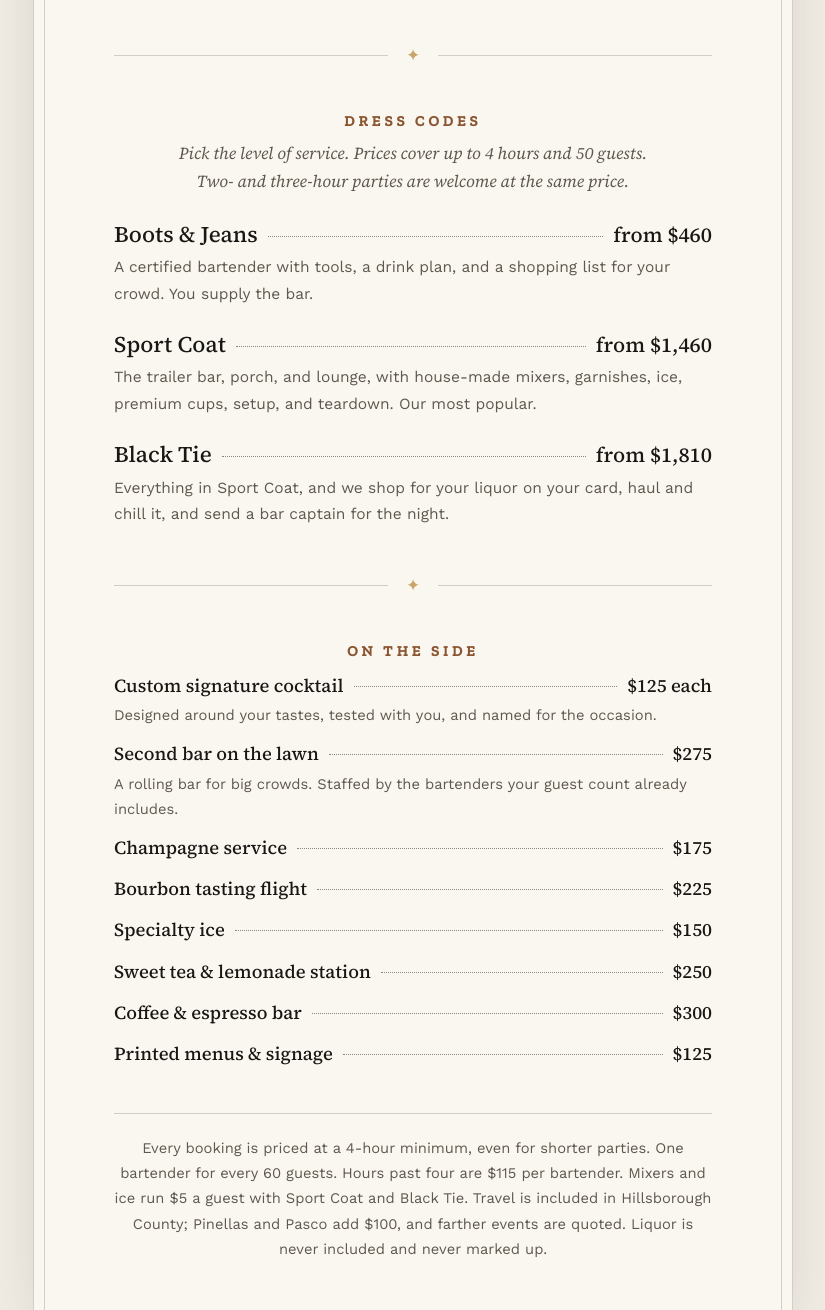
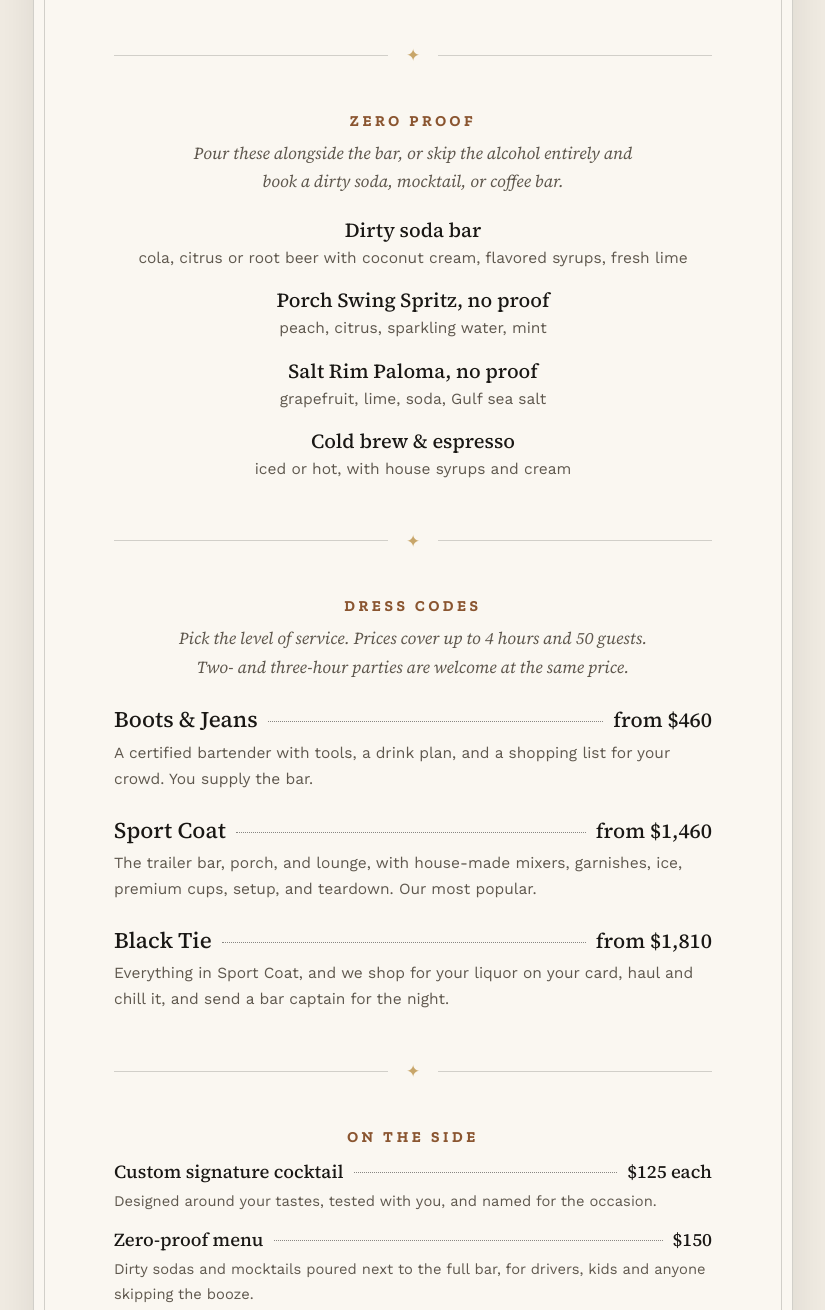
Before and after one commit to Mdespres84/salt-still, a plain HTML site: page index.html in a window 1280 px wide. Shown: the part 4014-5324 px from the top of the page, without its empty margins (227-1052 px from the left). Drawn offline with nearby package versions, Linux system fonts and the light colour scheme.

Commit message:
Add zero-proof options: dirty sodas, mocktails, coffee
- New Zero proof section on the menu card
- 'What are we pouring?' choice on the inquiry card; zero-proof-only bars
  use $9/guest (we supply every drink) instead of $5 mixers
- Zero-proof menu add-on ($150) alongside a full bar
- FAQ entry for a bar with no alcohol

Co-Authored-By: Claude Opus 5.5 <noreply@anthropic.com>
Claude-Session: https://claude.ai/code/session_015u4XmTNTGrCTBXT7YpLnkN

```diff
--- a/assets/js/main.js
+++ b/assets/js/main.js
@@ -47,6 +47,7 @@
   var RATE = 115;        // per bartender, per hour
   var RIG = 750;         // trailer bar, Sport Coat and Black Tie
   var MIXERS = 5;        // per guest, Sport Coat and Black Tie
+  var ZERO_PROOF = 9;    // per guest when the whole bar is zero proof (we supply every drink)
   var CONCIERGE = 350;   // Black Tie: shopping, hauling, bar captain (flat, never tied to alcohol)
   var GUESTS_PER_BARTENDER = 60;
   var CUSTOM = 125;      // per custom signature cocktail
@@ -76,7 +77,9 @@
     var pkg = picked ? picked.getAttribute('data-pkg') : '2';
     var billed = Math.max(MIN_HOURS, hours);
     var total = RATE * bartenders * billed;
-    if (pkg !== '1') total += RIG + MIXERS * guests;
+    var drinksEl = form.querySelector('input[name="drinks"]:checked');
+    var dry = drinksEl && drinksEl.value === 'Zero proof only';
+    if (pkg !== '1') total += RIG + (dry ? ZERO_PROOF : MIXERS) * guests;
     if (pkg === '3') total += CONCIERGE;
     var extras = 0;
     form.querySelectorAll('input[name="extras"]:checked').forEach(function (c) { extras += parseFloat(c.getAttribute('data-price')); });
@@ -88,10 +91,10 @@
     total += travel;
 
     totalEl.textContent = money(total);
-    detailEl.textContent = (picked ? picked.value : 'Sport Coat') + ' · ' + guests + ' guests · ' + hours + ' hours · ' +
+    detailEl.textContent = (picked ? picked.value : 'Sport Coat') + (dry ? ', zero proof' : '') + ' · ' + guests + ' guests · ' + hours + ' hours · ' +
       bartenders + (bartenders === 1 ? ' bartender' : ' bartenders') + (hours < MIN_HOURS ? ', priced at the 4-hour minimum' : '') +
       (custom ? ' · ' + custom + (custom === 1 ? ' custom cocktail' : ' custom cocktails') : '') +
-      (travel ? ' · $' + travel + ' travel' : '') + (feeAttr === 'quote' ? ' · travel quoted separately' : '') + '. Before tax. Liquor not included.';
+      (travel ? ' · $' + travel + ' travel' : '') + (feeAttr === 'quote' ? ' · travel quoted separately' : '') + (dry ? '. Before tax.' : '. Before tax. Liquor not included.');
     estField.value = money(total) + ' (' + detailEl.textContent + ')';
   }
   form.querySelectorAll('input, select').forEach(function (el) {
--- a/index.html
+++ b/index.html
@@ -119,6 +119,19 @@
       <div class="menu-rule" aria-hidden="true"><span>✦</span></div>
 
       <div class="menu-block">
+        <h3>Zero proof</h3>
+        <p class="menu-note">Pour these alongside the bar, or skip the alcohol entirely and book a dirty soda, mocktail, or coffee bar.</p>
+        <ul class="menu-list drinks">
+          <li><span class="item">Dirty soda bar</span><span class="desc">cola, citrus or root beer with coconut cream, flavored syrups, fresh lime</span></li>
+          <li><span class="item">Porch Swing Spritz, no proof</span><span class="desc">peach, citrus, sparkling water, mint</span></li>
+          <li><span class="item">Salt Rim Paloma, no proof</span><span class="desc">grapefruit, lime, soda, Gulf sea salt</span></li>
+          <li><span class="item">Cold brew &amp; espresso</span><span class="desc">iced or hot, with house syrups and cream</span></li>
+        </ul>
+      </div>
+
+      <div class="menu-rule" aria-hidden="true"><span>✦</span></div>
+
+      <div class="menu-block">
         <h3>Dress codes</h3>
         <p class="menu-note">Pick the level of service. Prices cover up to 4 hours and 50 guests. Two- and three-hour parties are welcome at the same price.</p>
         <ul class="menu-list priced">
@@ -143,6 +156,7 @@
         <h3>On the side</h3>
         <ul class="menu-list priced compact">
           <li><span class="row"><span class="item">Custom signature cocktail</span><span class="dots" aria-hidden="true"></span><span class="price">$125 each</span></span><span class="desc">Designed around your tastes, tested with you, and named for the occasion.</span></li>
+          <li><span class="row"><span class="item">Zero-proof menu</span><span class="dots" aria-hidden="true"></span><span class="price">$150</span></span><span class="desc">Dirty sodas and mocktails poured next to the full bar, for drivers, kids and anyone skipping the booze.</span></li>
           <li><span class="row"><span class="item">Second bar on the lawn</span><span class="dots" aria-hidden="true"></span><span class="price">$275</span></span><span class="desc">A rolling bar for big crowds. Staffed by the bartenders your guest count already includes.</span></li>
           <li><span class="row"><span class="item">Champagne service</span><span class="dots" aria-hidden="true"></span><span class="price">$175</span></span></li>
           <li><span class="row"><span class="item">Bourbon tasting flight</span><span class="dots" aria-hidden="true"></span><span class="price">$225</span></span></li>
@@ -154,7 +168,7 @@
       </div>
 
       <footer class="menu-foot">
-        <p>Every booking is priced at a 4-hour minimum, even for shorter parties. One bartender for every 60 guests. Hours past four are $115 per bartender. Mixers and ice run $5 a guest with Sport Coat and Black Tie. Travel is included in Hillsborough County; Pinellas and Pasco add $100, and farther events are quoted. Liquor is never included and never marked up.</p>
+        <p>Every booking is priced at a 4-hour minimum, even for shorter parties. One bartender for every 60 guests. Hours past four are $115 per bartender. Mixers and ice run $5 a guest with Sport Coat and Black Tie; for a fully zero-proof bar we supply every drink, at $9 a guest. Adding a zero-proof menu next to the full bar is $150. Travel is included in Hillsborough County; Pinellas and Pasco add $100, and farther events are quoted. Liquor is never included and never marked up.</p>
       </footer>
     </article>
   </div>
@@ -188,12 +202,13 @@
   <div class="wrap">
     <h2>Before you <em>RSVP.</em></h2>
     <div class="qa">
-      <div><h3>Do I need a liquor license?</h3><p>Not for a private event where you buy the alcohol and guests aren't charged for drinks. We don't offer cash bars at this time.</p></div>
+      <div><h3>Do I need a liquor license?</h3><p>Not for a private event where you buy the alcohol and guests aren't charged for drinks, and not at all for a zero-proof bar. We don't offer cash bars at this time.</p></div>
       <div><h3>What happens to the liquor we don't open?</h3><p>It's yours. It goes home with you at the end of the night.</p></div>
       <div><h3>How much should I buy?</h3><p>Every booking comes with a shopping list built for your guest count and hours. A good rule is about one drink per guest per hour.</p></div>
       <div><h3>Can the trailer reach my property?</h3><p>If a pickup towing a trailer can get there, we usually can. We'll check the spot by photos or a visit before your date.</p></div>
       <div><h3>Are you insured?</h3><p>Yes, with general and liquor liability coverage. We'll send your venue a certificate on request.</p></div>
       <div><h3>Can we book a shorter party?</h3><p>Yes. We do two- and three-hour events. They're priced at our 4-hour minimum, the same as a four-hour booking.</p></div>
+      <div><h3>Can we have a bar with no alcohol?</h3><p>Yes. Book any dress code as a zero-proof bar with dirty sodas, mocktails, or coffee. With Sport Coat and Black Tie we supply every drink, so there's nothing for you to buy.</p></div>
       <div><h3>Can you make a drink just for us?</h3><p>Yes. Classic and house drinks are part of every booking. A custom signature cocktail, built and tasted with you, is $125 each.</p></div>
       <div><h3>Do you charge for travel?</h3><p>Not in Hillsborough County. Events in Pinellas or Pasco add a flat $100. Farther than that, we'll quote it with your date.</p></div>
       <div><h3>How do I hold the date?</h3><p>A 30% deposit and a signed agreement. The balance is due 14 days out. Cancel more than 60 days ahead for a full refund.</p></div>
@@ -221,6 +236,14 @@
       </div>
 
       <fieldset class="f-set">
+        <legend>What are we pouring?</legend>
+        <div class="f-choices">
+          <label class="pick"><input type="radio" name="drinks" value="Full bar" checked><span>Full bar</span></label>
+          <label class="pick"><input type="radio" name="drinks" value="Zero proof only"><span>Zero proof only</span></label>
+        </div>
+      </fieldset>
+
+      <fieldset class="f-set">
         <legend>Dress code</legend>
         <div class="f-choices">
           <label class="pick"><input type="radio" name="package" value="Boots & Jeans" data-pkg="1"><span>Boots &amp; Jeans</span></label>
@@ -232,6 +255,7 @@
       <fieldset class="f-set">
         <legend>On the side</legend>
         <div class="f-choices">
+          <label class="pick"><input type="checkbox" name="extras" value="Zero-proof menu" data-price="150"><span>Zero-proof menu</span></label>
           <label class="pick"><input type="checkbox" name="extras" value="Second bar on the lawn" data-price="275"><span>Second bar</span></label>
           <label class="pick"><input type="checkbox" name="extras" value="Champagne service" data-price="175"><span>Champagne service</span></label>
           <label class="pick"><input type="checkbox" name="extras" value="Bourbon tasting flight" data-price="225"><span>Bourbon flight</span></label>
```
Also changed, not shown: 1 other file.
